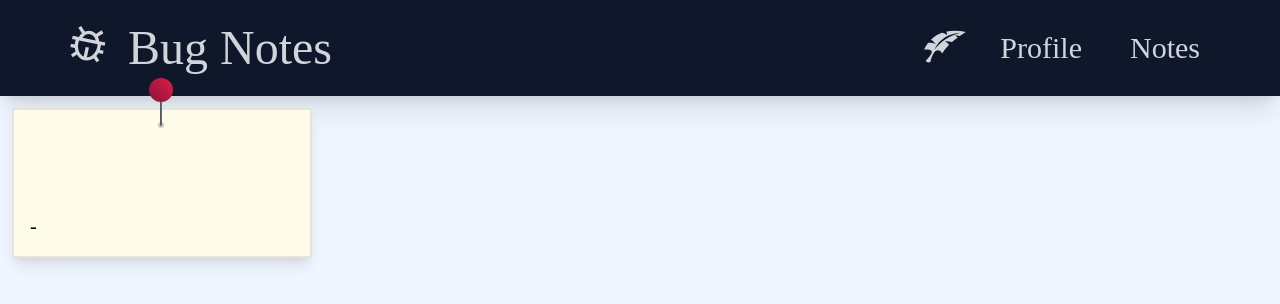
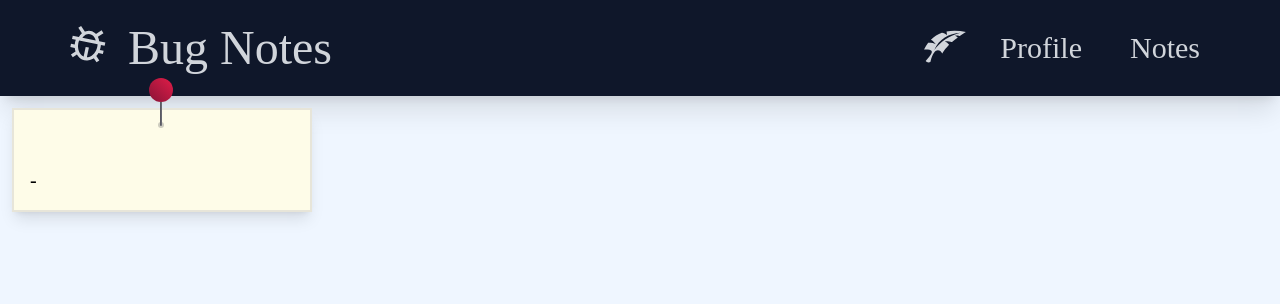
Before and after one commit to personeusw18/BugNotes, a React (Vite) app: page /notes in a window 1280 px wide. Both pictures are taken after a click on the icon 944 px from the left and 46 px from the top of the page. Shown: the top 304 px of the page. Built offline with nearby package versions, Linux system fonts and the light colour scheme; a web font is replaced by a local one.

Commit message:
Fixed Initial Height of Note

```diff
--- a/src/components/NoteContainer.tsx
+++ b/src/components/NoteContainer.tsx
@@ -31,10 +31,10 @@ export function NoteContainer (props: NotePropTypes) {
 
   return (
     <Draggable bounds={"parent"}>
-      <div className="bg-yellow-50 text-xl w-[300px] min-h-[150px] h-fit font-cursive p-4
+      <div className="bg-yellow-50 text-xl w-[300px] h-fit font-cursive p-4
           flex flex-col shadow-lg justify-between border-zinc-400 border-opacity-25 m-3 border-2 absolute"
       >
-        <div id="pin">
+        <div id="pin" className="w-full h-full bg-black">
           <div className="absolute left-[calc(50%-13px)] -top-8 w-6 h-6 rounded-full bg-gradient-to-tr from-rose-900 to-rose-600 outline-1 outline-zinc-800"/>
           <div className="absolute left-[calc(50%-4px)] top-[12px] w-1.5 h-1.5 rounded-full opacity-25 bg-zinc-700 outline-zinc-800"/>
           <div className="absolute left-[calc(50%-2px)] w-0.5 h-6 -top-2 bg-gradient-to-r from-zinc-600 to-zinc-500 rounded-b-full"/>
@@ -44,9 +44,10 @@ export function NoteContainer (props: NotePropTypes) {
         <textarea
           onChange={handleMessageChange}
           spellCheck={false}
+          maxLength={500}
           style={{height: noteMessageHeight}}
-          className="bg-yellow-50 text-zinc-900 placeholder-zinc-900 focus:outline-none
-            focus:border-zinc-400 focus:outline-dashed focus:outline-2 focus:outline-zinc-300 min-h-[28px] resize-none"
+          className="bg-yellow-50 box-border text-zinc-900 placeholder-zinc-900 focus:outline-none overflow-auto
+            focus:border-zinc-400 focus:outline-dashed focus:outline-2 focus:outline-zinc-300 min-h-[2rem] resize-none"
           value={noteMessage}/>
 
         <div id="name-div" className="flex w-fit pt-2">
--- a/src/global.css
+++ b/src/global.css
@@ -11,4 +11,5 @@ html, body {
   display: flex;
   flex-direction: column;
   height: 100%;
+  overflow: hidden;
 }
```
